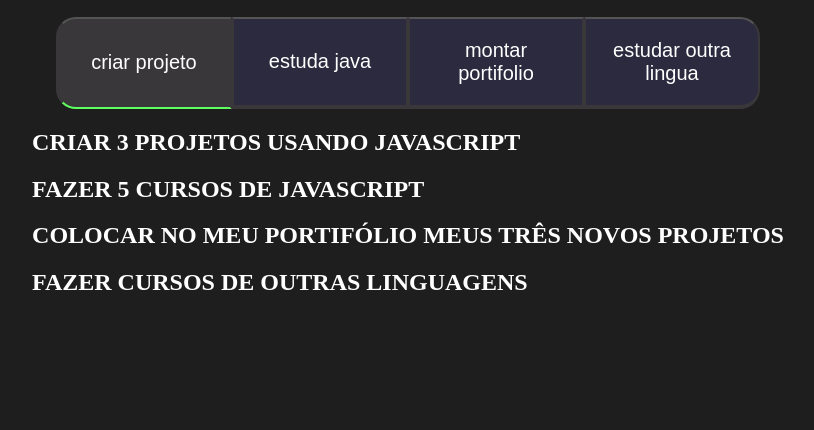
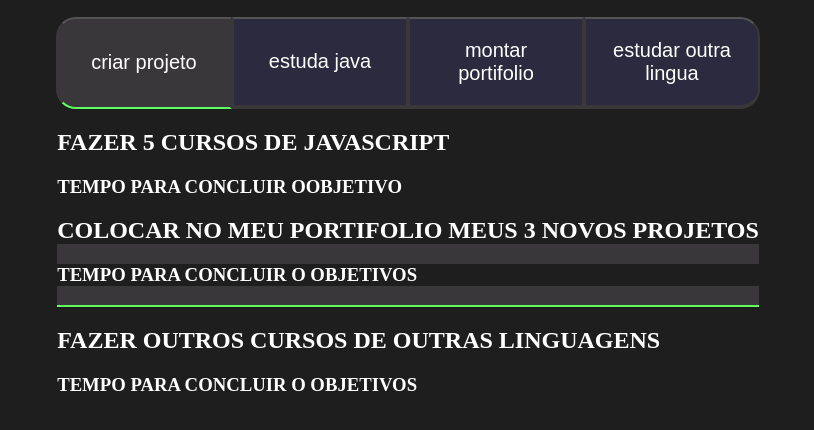
Before and after one commit to Henrycall21/g243i1t, a plain HTML site: page index.html in a window 1280 px wide. Both pictures are taken after a click on the button "criar projeto". Shown: the part 118-548 px from the top of the page, without its empty margins (232-1046 px from the left). Drawn offline with Linux system fonts and the light colour scheme.

Commit message:
Add files via upload

```diff
--- a/index.html
+++ b/index.html
@@ -19,26 +19,32 @@
    <div class="abas-textos">
        <div class="aba-conteudo">
            <h2 class="aba-conteudo-titulo-principal">
-               CRIAR 3 PROJETOS USANDO JAVASCRIPT
+               FAZER 5 CURSOS DE JAVASCRIPT
+               <!--Mudei o texto aqui-->
            </h2>
-        </div>
-    <div class="aba-textos">
-            <div class="aba-conteudo">
-                <h2 class="aba-conteudo-titulo-principal">
-                    FAZER 5 CURSOS DE JAVASCRIPT
-                </h2>
+                <h3 class="aba-conteudo-titulo-principal">
+                    TEMPO PARA CONCLUIR OOBJETIVO
+            </h3>
+                <div class="contador"></div>
         </div>
     <div class="abas-textos">
             <div class="aba-conteudo">
                 <h2 class="aba-conteudo-titulo-principal">
-                    COLOCAR NO MEU PORTIFÓLIO MEUS TRÊS NOVOS PROJETOS
+                    COLOCAR NO MEU PORTIFOLIO MEUS 3 NOVOS PROJETOS
                 </h2>
+                <h3 class="aba-conteudo-titulo-principal">
+                    TEMPO PARA CONCLUIR O OBJETIVOS
+            </h3>
+            <div class="contador"></DIV>
             </div>
-    <div class="abas-textos">
-            <div class="aba-conteudo">
+    <div class="aba-conteudo">
                 <h2 class="aba-conteudo-titulo-principal">
-                   FAZER CURSOS DE OUTRAS LINGUAGENS
+                   FAZER OUTROS CURSOS DE OUTRAS LINGUAGENS
                     </h2>
+                    <h3 class="aba-conteudo-titulo-secundario">
+                        TEMPO PARA CONCLUIR O OBJETIVOS
+                </h3>
+                    <div class="contador"></div>
        </div>
 </section>
 <script src="main.js"></script>
--- a/main.js
+++ b/main.js
@@ -1,10 +1,14 @@
 const botoes = document.querySelectorAll(".botao")
-console.log(botoes)
+const conteudo = document.querySelectorAll(".aba-conteudo")
+const tempo = document.querySelectorAll(".contador")
+console.log(tempo)
 for (let i = 0; 1 < botoes.length ; i++){
     botoes[i].onclick = function(){
         for (let j = 0; j < botoes.length ;j++){
             botoes[j].classList.remove("ativo");
+            conteudo[1].classList.remove("ativo")
         }
         botoes[i].classList.add("ativo")
+        conteudo[1].classList.add("ativo")
     }
 }
```
